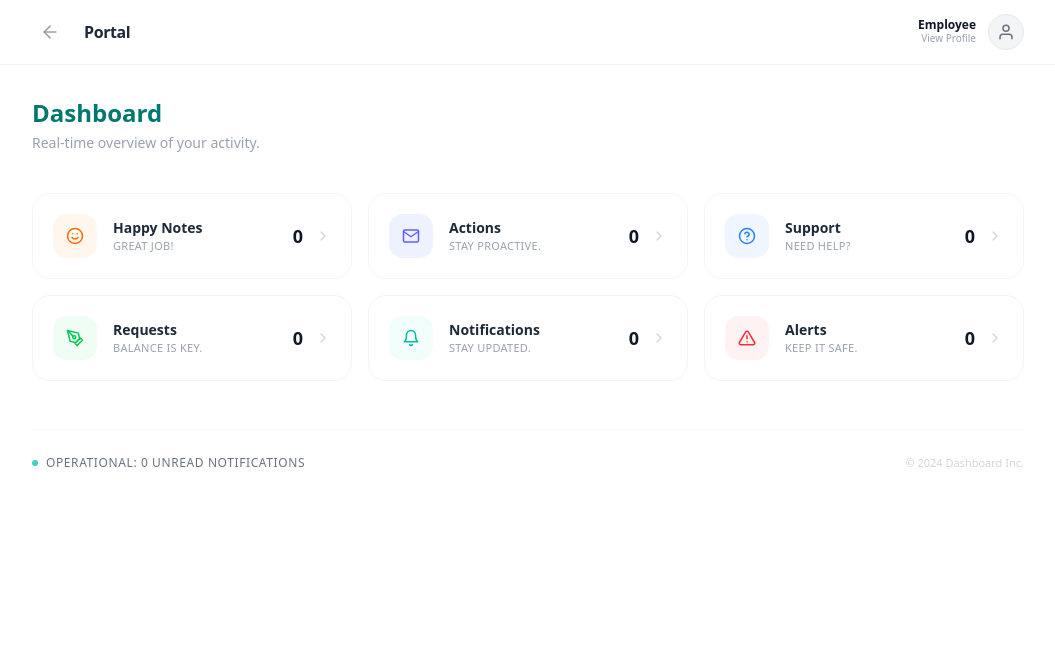
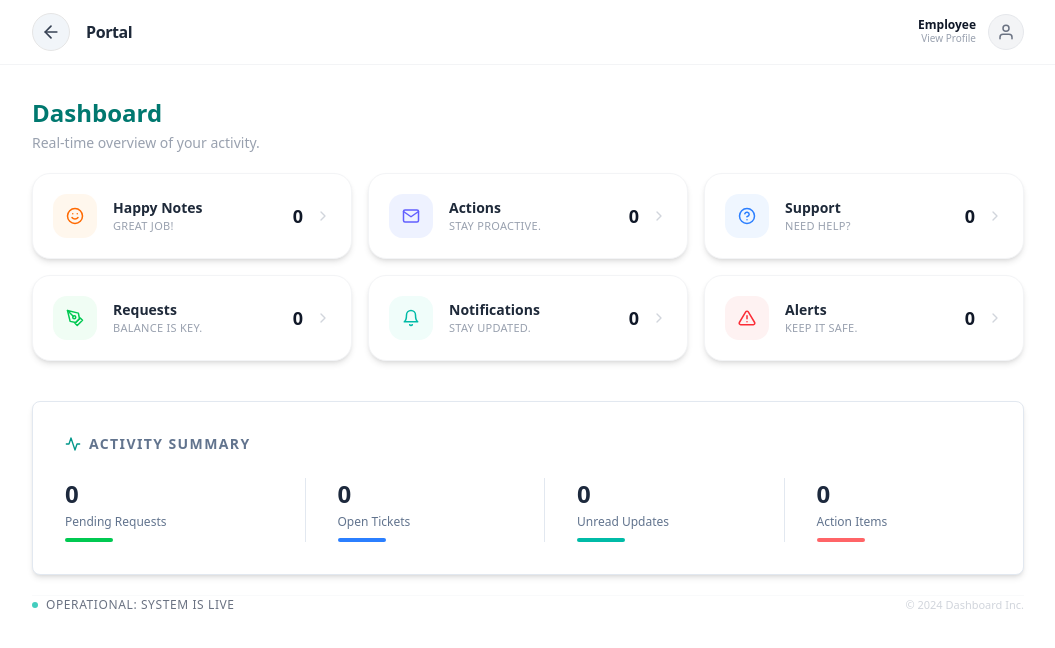
Before and after one commit to ridwanbuild/darkstone-dashboard, a Next.js app: page /user-dashboard in a window 1280 px wide. Shown: the top 648 px of the page, without its empty margins (112-1167 px from the left). Built offline with nearby package versions, Linux system fonts and the light colour scheme; no server answers.

Commit message:
user problem fixed

```diff
--- a/src/app/(site)/user-dashboard/page.tsx
+++ b/src/app/(site)/user-dashboard/page.tsx
@@ -18,6 +18,7 @@ import {
   FiArrowLeft,
   FiChevronRight,
   FiUser,
+  FiActivity,
 } from "react-icons/fi";
 
 export default function UserDashboard() {
@@ -38,12 +39,13 @@ export default function UserDashboard() {
   ];
 
   return (
-    <div className="min-h-screen bg-white">
+    <div className="min-h-screen bg-white ">
       {/* --- Simple Sticky Navbar --- */}
+
       <nav className="sticky top-0 z-50 bg-white/80 backdrop-blur-md border-b border-gray-100">
-        <div className="max-w-5xl mx-auto px-4 h-16 flex items-center justify-between">
+        <div className="max-w-5xl mx-auto px-4 h-16 flex items-center justify-between ">
           <div className="flex items-center gap-4">
-            <Link href="/" className="p-2 hover:bg-gray-50 rounded-full transition text-gray-400 hover:text-gray-900">
+            <Link href="/" className="p-2 hover:bg-gray-50 rounded-full border bg-slate-100 text-gray-700 transition hover:text-gray-900">
               <FiArrowLeft size={20} />
             </Link>
             <span className="font-bold text-gray-800 tracking-tight">Portal</span>
@@ -63,19 +65,19 @@ export default function UserDashboard() {
 
       <div className="max-w-5xl mx-auto px-4 py-8">
         {/* --- Welcome --- */}
-        <div className="mb-10">
+        <div className="mb-5">
           <h1 className="text-2xl font-bold text-teal-700">Dashboard</h1>
           <p className="text-sm text-gray-400 mt-1">Real-time overview of your activity.</p>
         </div>
 
         {/* --- Card Grid --- */}
-        <div className="grid grid-cols-1 sm:grid-cols-2 lg:grid-cols-3 gap-3 md:gap-4">
+        <div className="grid grid-cols-1 sm:grid-cols-2 lg:grid-cols-3 gap-3 md:gap-4 mb-10">
           {quickCards.map((card, index) => {
             const Icon = card.icon;
             return (
               <div
                 key={index}
-                className="bg-white border border-gray-100 p-5 rounded-2xl flex items-center justify-between group hover:border-gray-300 transition-all cursor-pointer"
+                className="bg-white border shadow-md border-gray-100 p-5 rounded-2xl flex items-center justify-between group transition-all cursor-pointer hover:border-teal-100"
               >
                 <div className="flex items-center gap-4">
                   <div className={`h-11 w-11 rounded-xl ${card.bg} ${card.color} flex items-center justify-center`}>
@@ -98,21 +100,63 @@ export default function UserDashboard() {
           })}
         </div>
 
+        {/* --- Clean Activity Summary (Updated to 4 Options) --- */}
+        <div className="bg-white shadow-md  border border-slate-200 rounded-md p-6 md:p-8">
+
+          <div className="flex items-center gap-2 mb-6">
+            <FiActivity className="text-teal-600" />
+            <h2 className="text-sm font-bold uppercase tracking-widest text-slate-500">Activity Summary</h2>
+          </div>
+
+          <div className="grid lg:grid-cols-4 grid-cols-2 gap-8">
+
+            <div className="space-y-1">
+              <p className="text-2xl font-bold text-slate-800">{requests.length}</p>
+              <p className="text-xs font-medium text-slate-500">Pending Requests</p>
+              <div className="h-1 w-12 bg-green-500 rounded-full mt-2" />
+            </div>
+
+            <div className="space-y-1 border-l-0 sm:border-l border-slate-200 sm:pl-8">
+              <p className="text-2xl font-bold text-slate-800">{tickets.length}</p>
+              <p className="text-xs font-medium text-slate-500">Open Tickets</p>
+              <div className="h-1 w-12 bg-blue-500 rounded-full mt-2" />
+            </div>
+
+            <div className="space-y-1 border-l-0 md:border-l border-slate-200 md:pl-8">
+              <p className="text-2xl font-bold text-slate-800">{notifications.length}</p>
+              <p className="text-xs font-medium text-slate-500">Unread Updates</p>
+              <div className="h-1 w-12 bg-teal-500 rounded-full mt-2" />
+            </div>
+
+            {/* --- New Fourth Summary Option --- */}
+            <div className="space-y-1 border-l-0 md:border-l border-slate-200 md:pl-8">
+              <p className="text-2xl font-bold text-slate-800">{alerts.length + actions.length}</p>
+              <p className="text-xs font-medium text-slate-500">Action Items</p>
+              <div className="h-1 w-12 bg-red-400 rounded-full mt-2" />
+            </div>
+
+          </div>
+        </div>
+
+
         {/* --- Footer Status --- */}
-        <footer className="mt-12 py-6 border-t border-gray-50">
+        <footer className="mt-5  border-t border-gray-50">
+
            <div className="flex flex-col sm:flex-row items-center justify-between gap-4">
               <div className="flex items-center gap-2">
                 <div className="h-1.5 w-1.5 bg-teal-500 rounded-full animate-pulse" />
                 <p className="text-[12px] text-gray-500 font-medium uppercase tracking-wider">
-                  Operational: {notifications.length} Unread notifications
+                  Operational: System is live
                 </p>
               </div>
               <p className="text-[11px] text-gray-300">© 2024 Dashboard Inc.</p>
            </div>
+
+
         </footer>
 
+      </div>
 
-      </div>
     </div>
   );
 }
--- a/src/app/dashboard/admin/employees-list/page.tsx
+++ b/src/app/dashboard/admin/employees-list/page.tsx
@@ -7,7 +7,10 @@ export default function Page() {
     const { employees, loading, error } = useEmployees();
 
     if (loading) return <div className="p-10 text-center animate-pulse text-gray-500">Loading data...</div>;
+
     if (error) return <div className="p-10 text-red-500 text-center">Error: {error}</div>;
+
+
 
     return (
         <div className="">
```
